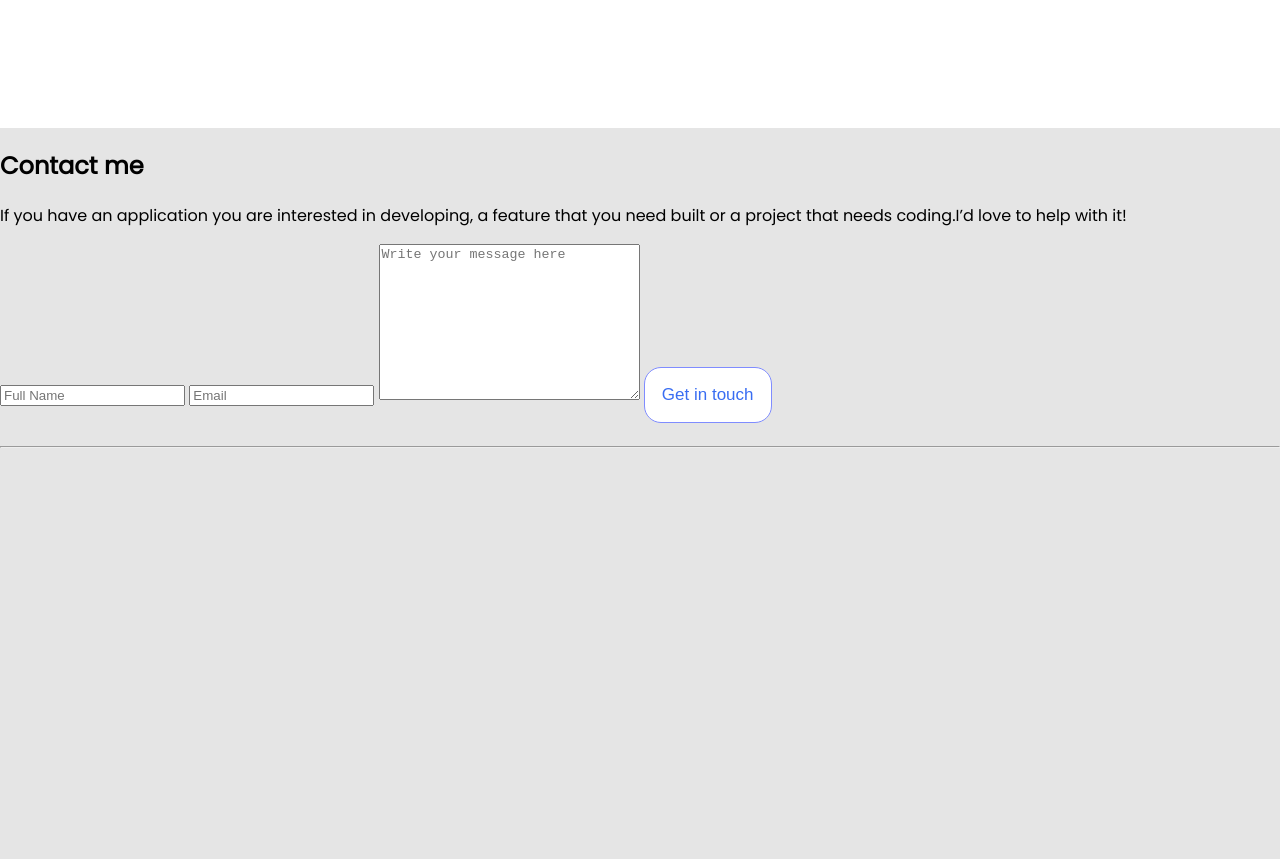
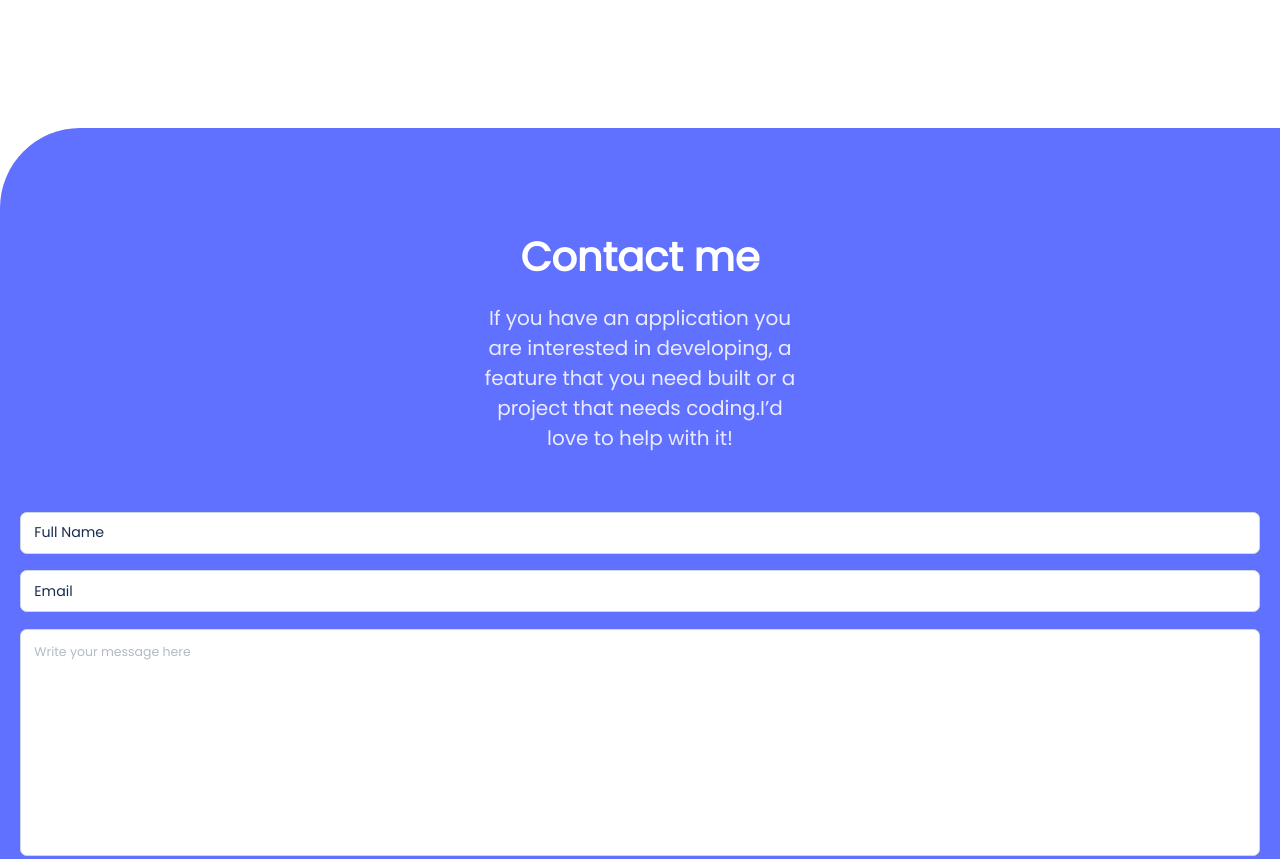
Before and after one commit to BenMKT/Portfolio, a plain HTML site: page index.html in a window 1280 px wide. Shown: the part 4200-5059 px from the top of the page. Before the commit the page ends 4656 px from the top, so only its background shows below. Drawn offline with Linux system fonts and the light colour scheme.

Commit message:
Add styling to contact form

```diff
--- a/styles.css
+++ b/styles.css
@@ -318,6 +318,108 @@ body {
     height: 1.19em;
     margin-right: 1.25em;
   }
+
+  .contact {
+    background-color: #fff;
+  }
+
+  .contact h1 {
+    color: #fff;
+    text-align: center;
+    padding-top: 6.4375rem;
+    margin: 0;
+    font-style: normal;
+    font-weight: 700;
+    font-size: 2.5rem;
+    line-height: 3.25rem;
+  }
+
+  #fname {
+    margin-top: 3.25rem;
+  }
+
+  .contact p {
+    text-align: center;
+    font-size: 1.25em;
+    color: #ebebff;
+    vertical-align: top;
+    font-weight: 400;
+    width: 20.4375rem;
+    height: 8.5625rem;
+    align-self: center;
+  }
+
+  input {
+    width: 100%;
+    margin-bottom: 1.25em;
+    padding: 0.9375em 2.375em 0.9375em 1em;
+    border-radius: 0.5em;
+    border: 1px solid #cfd8dc;
+  }
+
+  input::placeholder {
+    font-family: Poppins, sans-serif;
+    font-size: 1.0625em;
+    vertical-align: center;
+    text-align: left;
+    color: #172b4d;
+    font-weight: 400;
+  }
+
+  textarea::placeholder {
+    color: #b3bac5;
+    font-size: 0.9375em;
+    text-align: left;
+    font-weight: 400;
+  }
+
+  .fieldset {
+    display: flex;
+    flex-direction: column;
+    background-color: #6070ff;
+    background-image: url(images/contact\ form\ shapes-mobile@2x.png);
+    border-top-left-radius: 5em;
+    background-size: contain;
+    background-position: top right;
+    background-repeat: no-repeat;
+    margin: 0;
+    border-style: none;
+    padding: 0;
+  }
+
+  textarea {
+    width: 100%;
+    font-family: Poppins, sans-serif;
+    padding: 0.9375em 2.375em 0.9375em 1em;
+    border: 1px solid #cfd8dc;
+    border-radius: 0.5em;
+    resize: none;
+  }
+
+  .contact hr {
+    background: #0d151e;
+    height: 0.3125em;
+    width: 8.375em;
+    border-radius: 0.625em;
+  }
+
+  .contact button {
+    width: 8.875em;
+    height: 3em;
+    font-family: Poppins, sans-serif;
+    font-style: medium;
+    line-height: 94%;
+    font-size: 1.0625em;
+    padding: 0.75em 1em;
+    border-radius: 0.5em;
+    background: #fff;
+    color: #6070ff;
+    letter-spacing: 3%;
+  }
+
+  form {
+    padding: 0 1.25rem;
+  }
 }
 
 @media screen and (min-width: 768px) {
```
